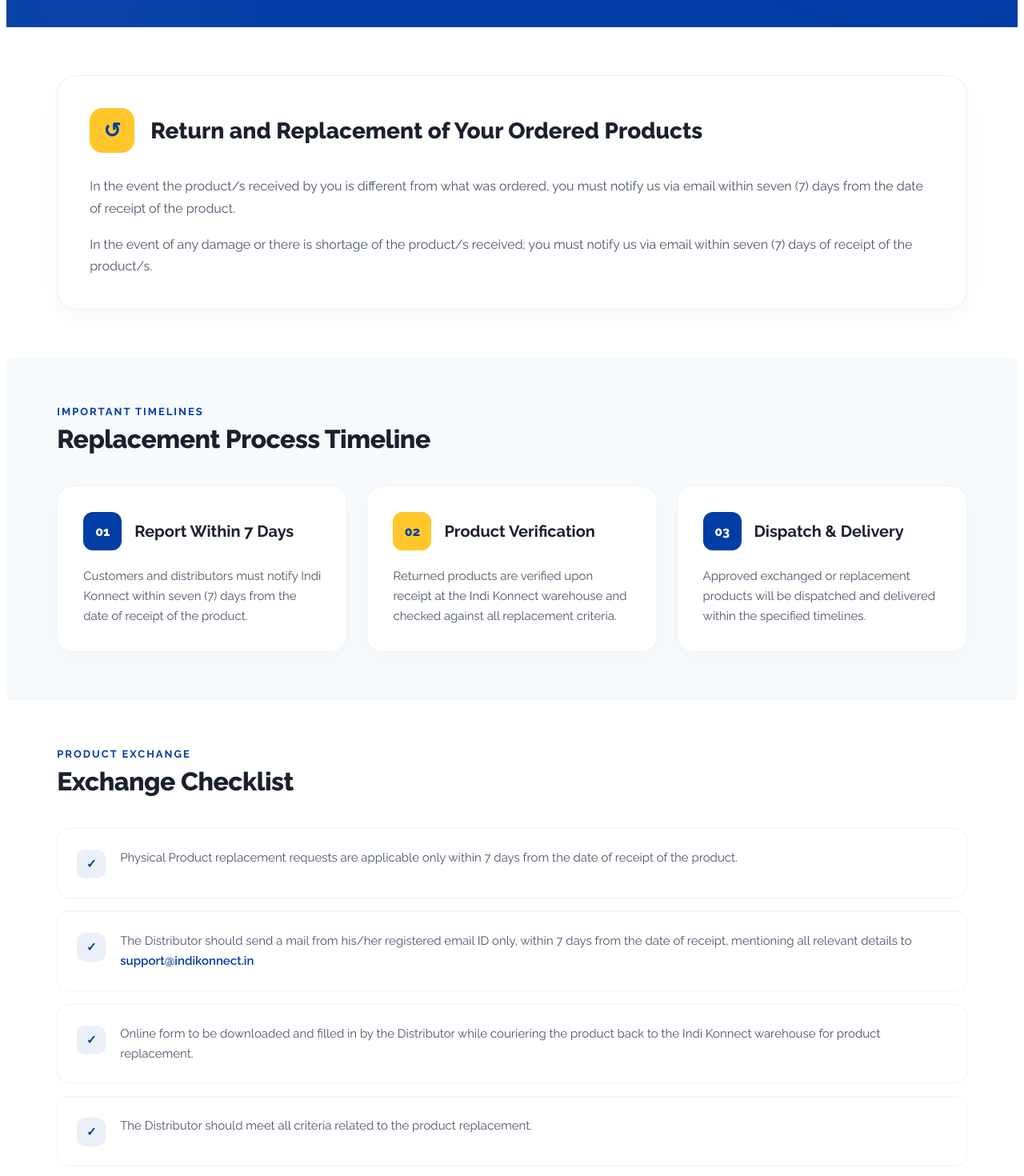
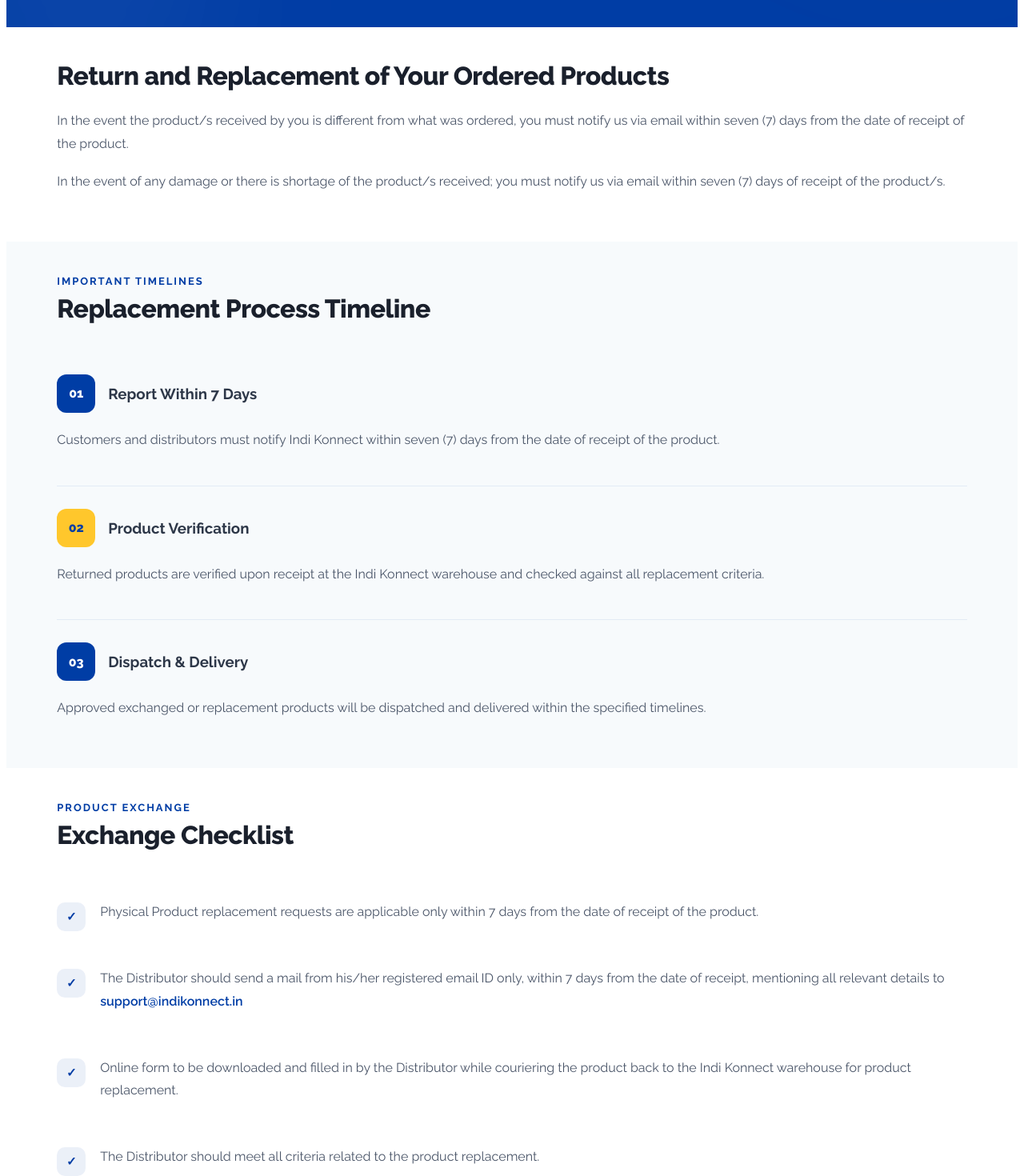
Before and after one commit to aaditya3196/IndiKonnect, a Nuxt app: page /return-policy in a window 1280 px wide. Shown: the part 400-1870 px from the top of the page at 80% size. Built offline with nearby package versions, Linux system fonts and the light colour scheme.

Commit message:
Update return-policy.vue

```diff
--- a/app/pages/return-policy.vue
+++ b/app/pages/return-policy.vue
@@ -27,12 +27,9 @@
     </section>
 
     <section class="section">
-      <div class="policy-card reveal">
-        <div class="card-top">
-          <div class="card-icon">↺</div>
-          <h2>Return and Replacement of Your Ordered Products</h2>
-        </div>
-        <div class="card-body-text">
+      <div class="policy-block reveal">
+        <h2>Return and Replacement of Your Ordered Products</h2>
+        <div>
           <p>
             In the event the product/s received by you is different from what was
             ordered, you must notify us via email within seven (7) days from the
@@ -53,8 +50,8 @@
         <h2>Replacement Process Timeline</h2>
       </div>
 
-      <div class="timeline-grid">
-        <div class="timeline-card reveal">
+      <div class="simple-list">
+        <div class="simple-item reveal">
           <div class="timeline-header">
             <div class="timeline-number">01</div>
             <h3>Report Within 7 Days</h3>
@@ -65,7 +62,7 @@
           </p>
         </div>
 
-        <div class="timeline-card reveal">
+        <div class="simple-item reveal">
           <div class="timeline-header">
             <div class="timeline-number yellow">02</div>
             <h3>Product Verification</h3>
@@ -76,7 +73,7 @@
           </p>
         </div>
 
-        <div class="timeline-card reveal">
+        <div class="simple-item reveal">
           <div class="timeline-header">
             <div class="timeline-number">03</div>
             <h3>Dispatch & Delivery</h3>
@@ -96,7 +93,7 @@
       </div>
 
       <div class="checklist-wrapper">
-        <div class="checklist-card reveal">
+        <div class="simple-check reveal">
           <div class="check-icon">✓</div>
           <p>
             Physical Product replacement requests are applicable only within
@@ -104,7 +101,7 @@
           </p>
         </div>
 
-        <div class="checklist-card reveal">
+        <div class="simple-check reveal">
           <div class="check-icon">✓</div>
           <p>
             The Distributor should send a mail from his/her registered email ID
@@ -113,7 +110,7 @@
           </p>
         </div>
 
-        <div class="checklist-card reveal">
+        <div class="simple-check reveal">
           <div class="check-icon">✓</div>
           <p>
             Online form to be downloaded and filled in by the Distributor while
@@ -122,7 +119,7 @@
           </p>
         </div>
 
-        <div class="checklist-card reveal">
+        <div class="simple-check reveal">
           <div class="check-icon">✓</div>
           <p>
             The Distributor should meet all criteria related to the product
@@ -130,7 +127,7 @@
           </p>
         </div>
 
-        <div class="checklist-card reveal">
+        <div class="simple-check reveal">
           <div class="check-icon">✓</div>
           <p>
             Upon receipt of the returned product(s) at the Indi Konnect
@@ -140,7 +137,7 @@
           </p>
         </div>
 
-        <div class="checklist-card reveal">
+        <div class="simple-check reveal">
           <div class="check-icon">✓</div>
           <p>
             In the event of a delay beyond the stipulated timeline due to
@@ -149,7 +146,7 @@
           </p>
         </div>
 
-        <div class="checklist-card reveal">
+        <div class="simple-check reveal">
           <div class="check-icon">✓</div>
           <p>
             If approved, the exchanged or replaced product will be delivered
@@ -160,7 +157,7 @@
     </section>
 
     <section class="section dark-bg-section">
-      <div class="note-card reveal">
+      <div class="simple-note reveal">
         <div class="note-icon">!</div>
         <div class="note-content">
           <p class="note-title">Important Notice</p>
@@ -345,7 +342,7 @@ onMounted(() => {
 
 /* UNIVERSAL SECTIONS STRUCTURING */
 .section {
-  padding: 60px 5%;
+  padding: 42px 5%;
   display: flex;
   flex-direction: column;
   align-items: center;
@@ -388,69 +385,54 @@ onMounted(() => {
 }
 
 /* POLICY CARD */
-.policy-card {
-  background: #ffffff;
-  border-radius: 24px;
-  padding: 40px;
-  border: 1px solid rgba(0, 61, 165, 0.08);
-  box-shadow: 0 10px 30px rgba(0, 61, 165, 0.03);
+.policy-block h2,
+.section-title h2 {
+  font-size: 32px;
+  color: #1A202C;
+  font-weight: 800;
+  margin-bottom: 24px;
+  letter-spacing: -0.5px;
 }
 
-.card-top {
-  display: flex;
-  align-items: center;
-  gap: 20px;
-  margin-bottom: 28px;
-}
-
-.card-icon {
-  width: 56px;
-  height: 56px;
-  border-radius: 16px;
-  background: #FFC72C;
-  color: #003DA5;
-  display: flex;
-  align-items: center;
-  justify-content: center;
-  font-size: 26px;
-  font-weight: 700;
-  flex-shrink: 0;
-}
-
-.policy-card h2 {
-  font-size: 28px;
-  color: #1A202C;
-  font-weight: 800;
-  line-height: 1.2;
-}
-
-.card-body-text p {
+.policy-block p,
+.simple-item p,
+.simple-check p {
   color: #4A5568;
-  line-height: 1.7;
+  line-height: 1.8;
   font-size: 16px;
   margin-bottom: 18px;
 }
 
-.card-body-text p:last-child {
-  margin-bottom: 0;
+.simple-list {
+  display: flex;
+  flex-direction: column;
+  gap: 28px;
+}
+
+.simple-item {
+  padding-bottom: 24px;
+  border-bottom: 1px solid rgba(0,61,165,0.08);
+}
+
+.simple-item:last-child {
+  border-bottom: none;
+  padding-bottom: 0;
+}
+
+.simple-check {
+  display: flex;
+  gap: 18px;
+  align-items: flex-start;
+  padding-bottom: 20px;
+}
+
+.simple-note {
+  display: flex;
+  gap: 20px;
+  align-items: center;
 }
 
 /* TIMELINE PROCESS CARDS */
-.timeline-grid {
-  display: grid;
-  grid-template-columns: repeat(3, 1fr);
-  gap: 24px;
-}
-
-.timeline-card {
-  background: #ffffff;
-  border-radius: 20px;
-  padding: 32px;
-  border: 1px solid rgba(0, 61, 165, 0.06);
-  box-shadow: 0 8px 24px rgba(0, 0, 0, 0.02);
-  display: flex;
-  flex-direction: column;
-}
 
 .timeline-header {
   display: flex;
@@ -495,17 +477,6 @@ onMounted(() => {
   display: flex;
   flex-direction: column;
   gap: 16px;
-}
-
-.checklist-card {
-  display: flex;
-  gap: 18px;
-  align-items: flex-start; /* Forces children to align at the top bounds */
-  background: #ffffff;
-  border-radius: 16px;
-  padding: 24px;
-  border: 1px solid rgba(0, 61, 165, 0.06);
-  box-shadow: 0 4px 15px rgba(0, 0, 0, 0.01);
 }
 
 .check-icon {
@@ -689,14 +660,6 @@ onMounted(() => {
     font-size: 26px;
   }
 
-  .policy-card {
-    padding: 28px;
-  }
-
-  .policy-card h2 {
-    font-size: 22px;
-  }
-
   .timeline-grid,
   .support-grid {
     grid-template-columns: 1fr;
```
